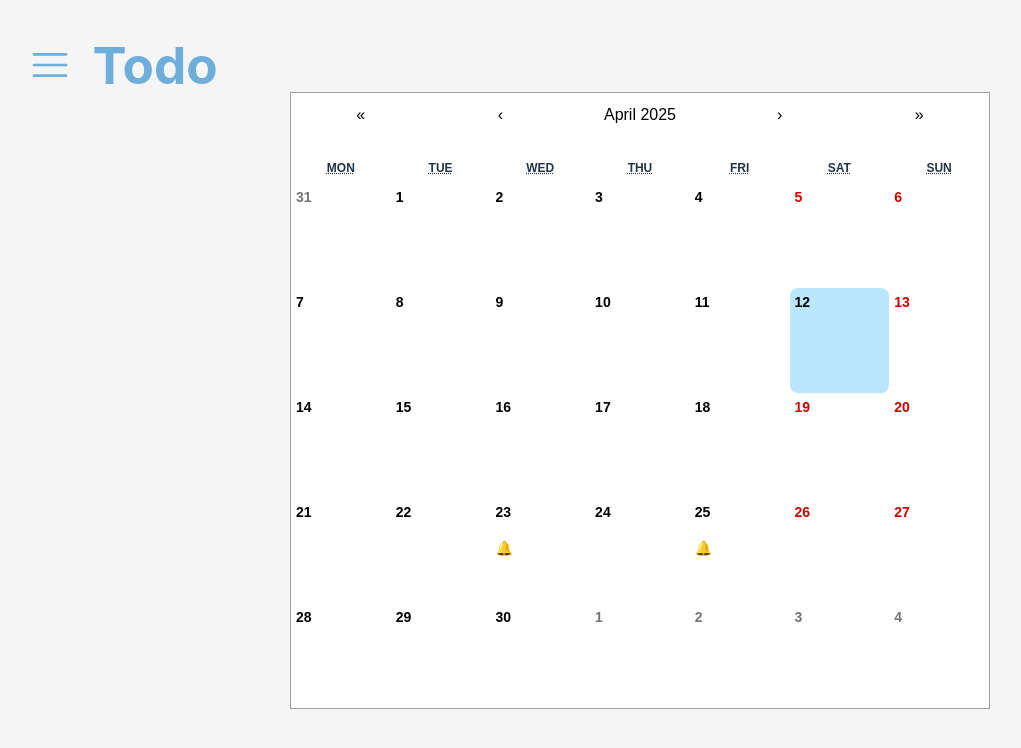
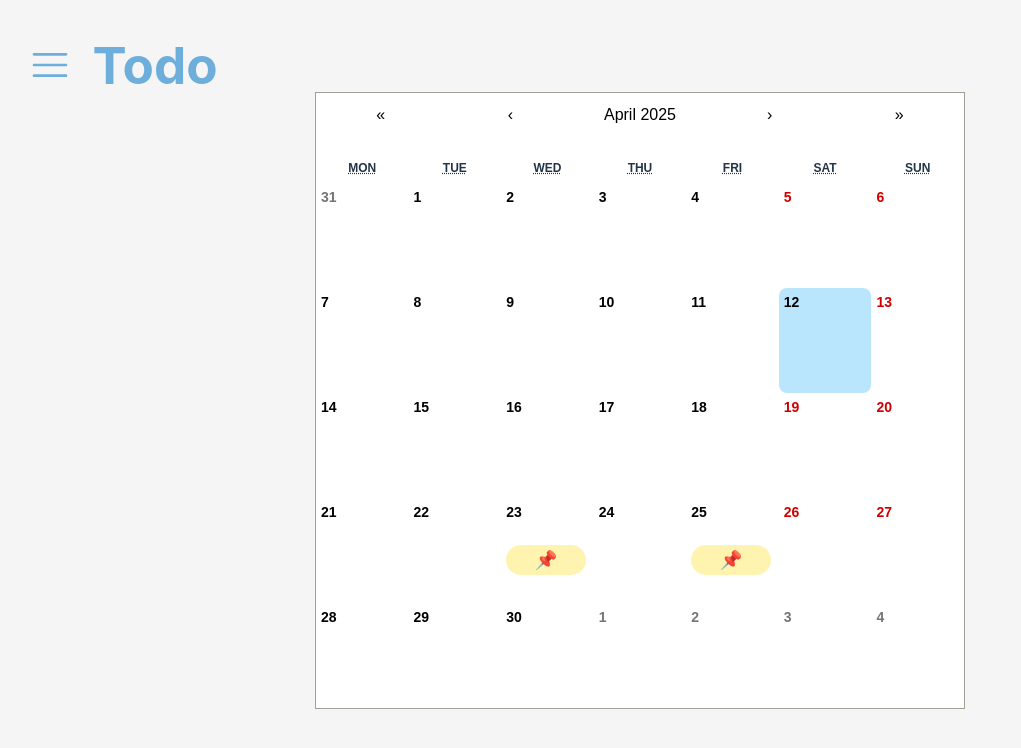
Before and after one commit to suhyeon0111/Typescript_study, a React (Vite) app in the folder myWebPage/client/: page /calendar in a window 1280 px wide. Shown: the top 748 px of the page, without its empty margins (0-1021 px from the left). Built offline with nearby package versions, Linux system fonts and the light colour scheme.

Commit message:
[feat]: 일정 마크 표시 스타일 변경

```diff
--- a/myWebPage/client/src/Components/CalendarPage/CalendarPage.tsx
+++ b/myWebPage/client/src/Components/CalendarPage/CalendarPage.tsx
@@ -37,7 +37,7 @@ export default function CalendarPage() {
 
                         return view === 'month' && hasSchedule ? (
                             <div className="schedule-mark">
-                                <p className="schedule-p">🔔</p>
+                                <p className="schedule-p">📌</p>
                             </div>
                         ) : null;
                     }}
--- a/myWebPage/client/src/styles/Calendar.css
+++ b/myWebPage/client/src/styles/Calendar.css
@@ -9,7 +9,7 @@
 /* 달력 전체 크기 조절 */
 .react-calendar {
     width: 100%;
-    max-width: 700px;
+    max-width: 650px;
     margin: 0 auto;
 }
 
@@ -56,15 +56,18 @@
 }
 
 /* 달력 셀 안의 버튼 위치 */
-.schedule-marker {
+.schedule-mark {
+    width: 5rem;
+    height: 30px;
     display: flex;
+    align-items: center;
     justify-content: center;
-    margin-top: 4px;
+    border-radius: 20px;
+    margin-top: 20px;
+    margin-bottom: 4px;
+    background-color: #FFF3B0;
 }
 
-.schedule-btn {
-    background: transparent;
-    border: none;
-    cursor: pointer;
-    font-size: 14px;
+.schedule-p {
+    font-size: 18px;
 }
```
